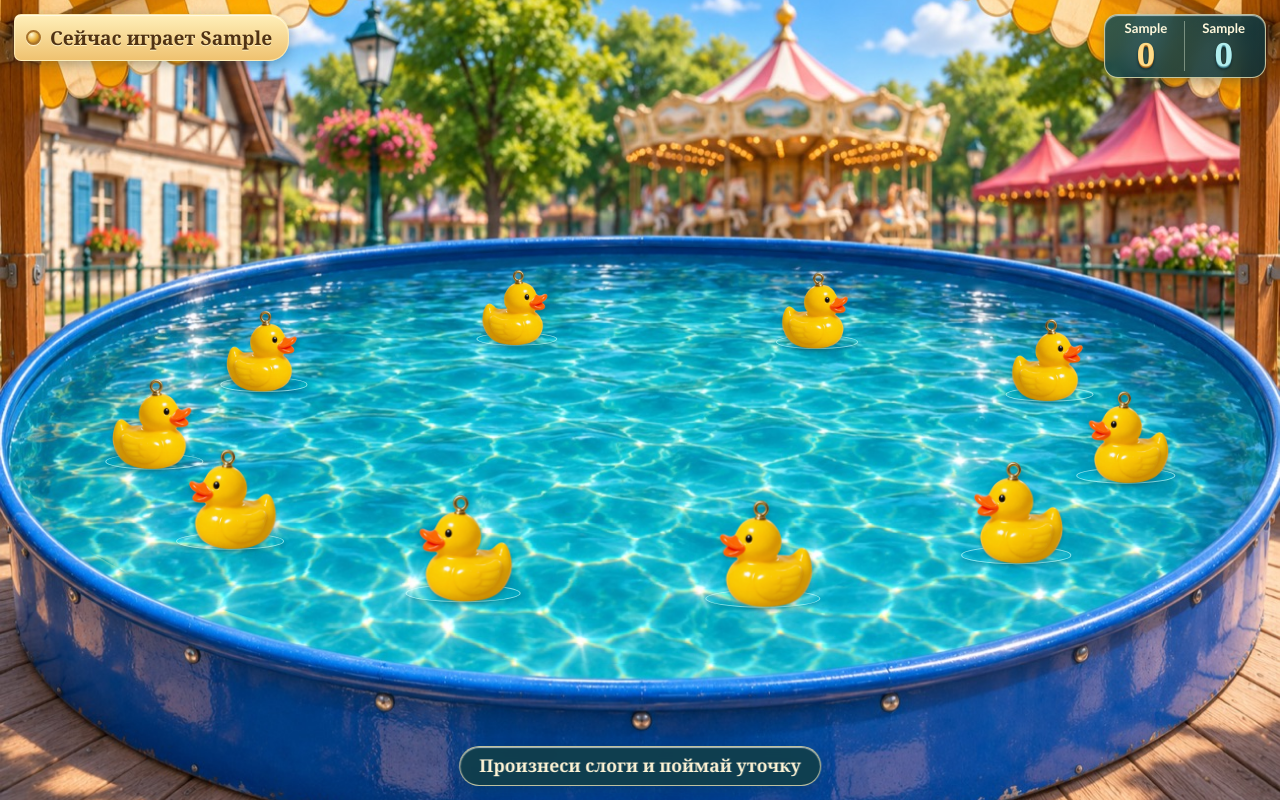
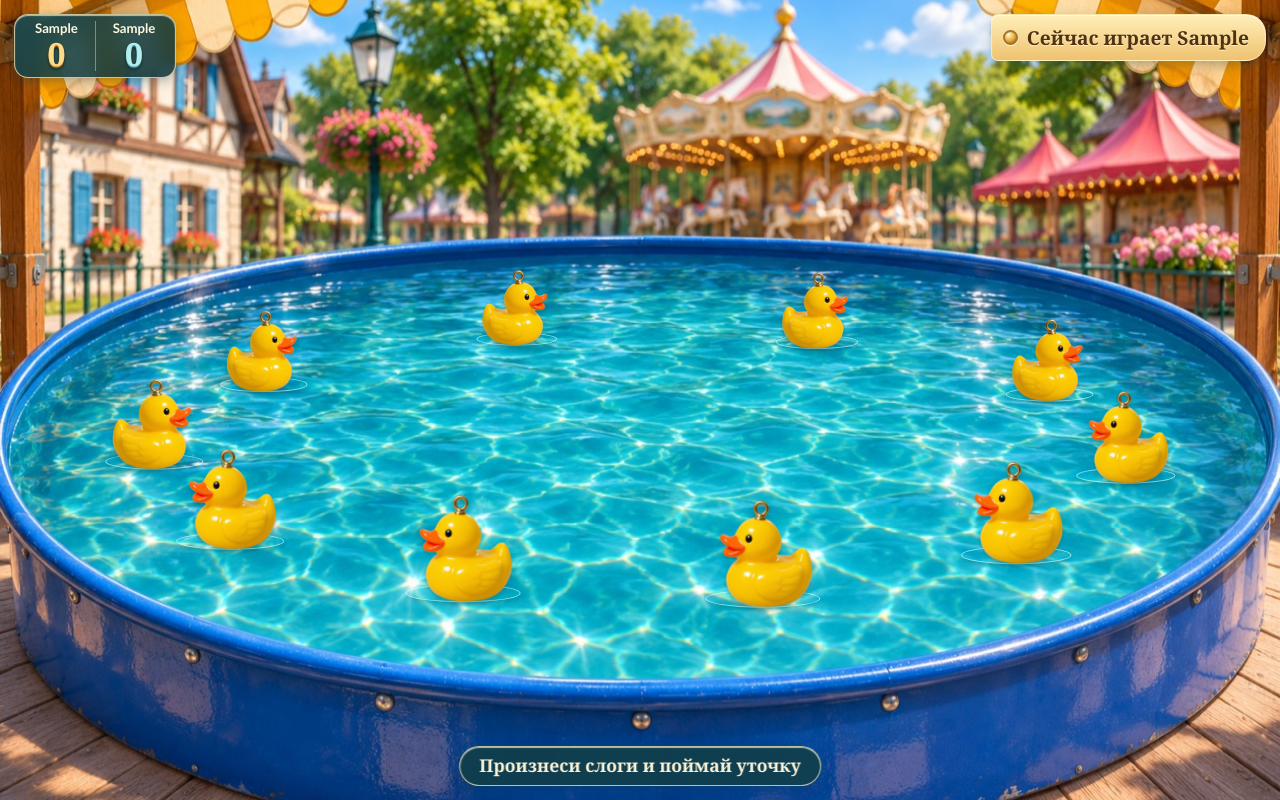
Before and after one commit to propodgotovkaa-creator/utochki, a plain HTML site: page index.html in a window 1280 px wide. Both pictures are taken after typing "Sample", "Sample" into the empty fields and a click on the button "Начать игру". Drawn offline with Linux system fonts and the light colour scheme.

Commit message:
Перенести счёт игроков в левый верхний угол

```diff
--- a/index.html
+++ b/index.html
@@ -4,7 +4,7 @@
 #scene{position:fixed;inset:0;overflow:hidden;background:#75bfcc url(park.jpg) center/cover}.layer{position:absolute;inset:0;width:100%;height:100%;pointer-events:none}#rig{z-index:40}
 .duck{position:absolute;border:0;background:transparent;padding:0;aspect-ratio:230/216;transform:translate(-50%,-100%);touch-action:manipulation}.duck:before{content:'';position:absolute;left:0;right:0;bottom:0;height:15%;border:1.6px solid #cefffcaa;border-radius:50%;box-shadow:0 2px 5px #125e6655}.duck.lift:before{display:none}.duck img{width:100%;display:block;filter:drop-shadow(0 3px 2px #134b4a55)}.duck:disabled{cursor:default}.duck:enabled:hover img{filter:drop-shadow(0 0 6px white)}
 #overlay{position:fixed;inset:0;z-index:80;display:grid;place-items:center;background:#193c452d;overflow:auto;padding:16px}.card{margin:auto;width:min(430px,100%);background:#fff9e9;border:3px solid #fff;border-radius:26px;box-shadow:0 12px 55px #132f4370;padding:clamp(20px,4vmin,36px);position:relative;overflow:hidden}.card:before{content:'';position:absolute;inset:0 0 auto;height:10px;background:repeating-linear-gradient(105deg,#f3ac36 0 22px,#fff1c9 22px 44px)}h1,h2{font-family:Georgia,serif;margin:.25em 0;line-height:1.05}h1{font-size:clamp(38px,6vmin,56px);letter-spacing:-.045em}p{margin:14px 0}label{display:block;font-weight:bold;font-size:15px}input{width:100%;background:#fffdf8;border:1px solid #a9b7a8;border-radius:10px;padding:10px;margin:5px 0 15px}.primary{width:100%;background:#185c50;border:0;border-radius:12px;color:white;padding:12px;font-weight:bold}
-#hud{position:fixed;z-index:45;inset:max(14px,env(safe-area-inset-top)) 14px auto;display:flex;justify-content:space-between;align-items:flex-start;gap:8px;pointer-events:none}
+#hud{position:fixed;z-index:45;inset:max(14px,env(safe-area-inset-top)) 14px auto;display:flex;flex-direction:row-reverse;justify-content:space-between;align-items:flex-start;gap:8px;pointer-events:none}
 #title,.scores,#message{border:1px solid #fff1bdba;box-shadow:inset 0 1px 1px #ffffffa6,0 4px 12px #123a4650}
 #title{display:flex;gap:9px;align-items:center;border-radius:7px 20px 20px 7px;padding:9px 16px 9px 11px;background:linear-gradient(#ffefb9,#efc270);color:#503213;font:bold clamp(15px,2.4vmin,22px) Georgia,serif;text-shadow:0 1px #fff3c4}
 #title:before{content:'';width:11px;height:11px;border:2px solid #a8732c;border-radius:50%;background:radial-gradient(circle at 33% 25%,#fffad7,#e6ab35 55%,#89541e);box-shadow:0 1px 1px #fff9de}
```
